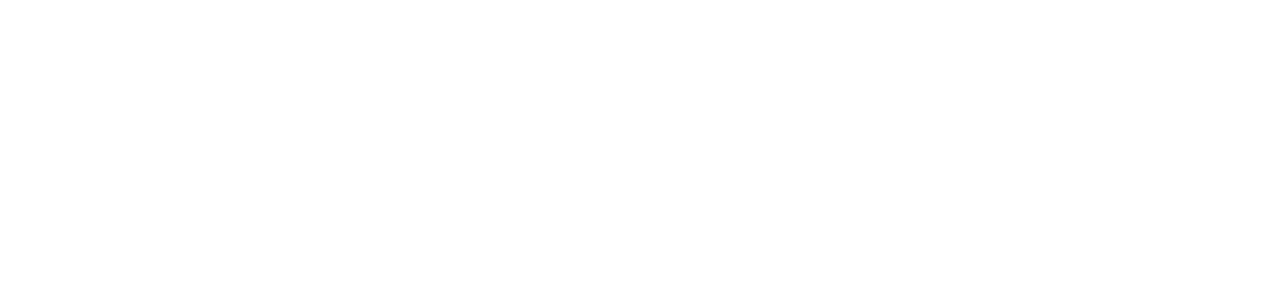
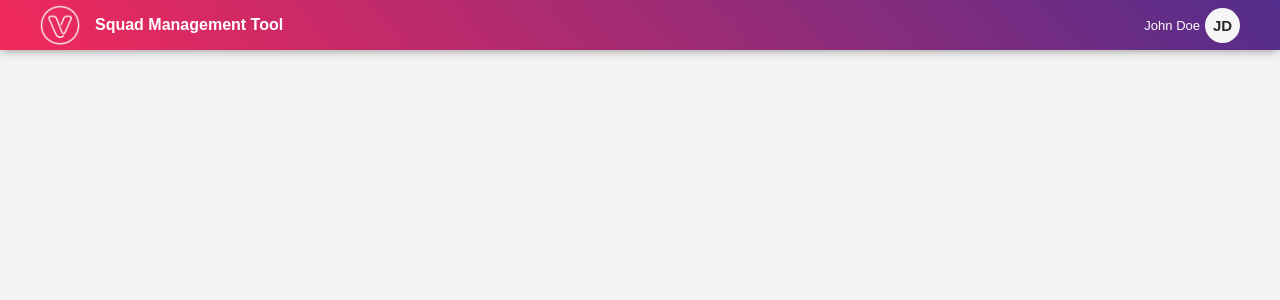
Before and after one commit to danielejsantos/squad-management-tool, a React (Create React App) app: page / in a window 1280 px wide. Shown: the top 300 px of the page. Built offline with nearby package versions, Linux system fonts and the light colour scheme.

Commit message:
Create Header component

```diff
--- a/src/App.tsx
+++ b/src/App.tsx
@@ -1,13 +1,20 @@
 import React from "react";
 import { BrowserRouter, Routes, Route } from "react-router-dom";
+
+import Header from "./components/Header";
+
+import GlobalStyles from "./styles/GlobalStyles";
 
 function App() {
   return (
     <BrowserRouter>
+      <Header />
       <Routes>
         <Route path="/" element={<div />} />
         <Route path="/create" element={<div />} />
       </Routes>
+
+      <GlobalStyles />
     </BrowserRouter>
   );
 }
--- /dev/null
+++ b/src/components/Header/index.tsx
@@ -0,0 +1,24 @@
+import React from "react";
+
+import { Container, LogoWrapper, UserWrapper, Avatar } from "./styles";
+
+import logoImg from "../../assets/logo.png";
+
+const Header: React.FC = () => {
+  return (
+    <Container>
+      <LogoWrapper>
+        <img src={logoImg} alt="" />
+        <span>Squad Management Tool</span>
+      </LogoWrapper>
+      <UserWrapper>
+        <span>John Doe</span>
+        <Avatar>
+          <span>JD</span>
+        </Avatar>
+      </UserWrapper>
+    </Container>
+  );
+};
+
+export default Header;
--- /dev/null
+++ b/src/components/Header/styles.ts
@@ -0,0 +1,57 @@
+import styled from "styled-components";
+
+export const Container = styled.div`
+  display: flex;
+  width: 100%;
+  height: 50px;
+  background-image: linear-gradient(230deg, #532d8c 0%, #f2295b 100%);
+  align-items: center;
+  justify-content: space-between;
+  box-sizing: border-box;
+  box-shadow: 0 2px 10px -2px #888888;
+`;
+
+export const LogoWrapper = styled.div`
+  display: flex;
+  align-items: center;
+
+  > img {
+    width: 40px;
+    height: 40px;
+    margin-left: 40px;
+  }
+
+  > span {
+    color: #fff;
+    font-weight: bold;
+    margin-left: 15px;
+  }
+`;
+
+export const UserWrapper = styled.div`
+  display: flex;
+  align-items: center;
+
+  > span {
+    color: #fff;
+    font-size: 13px;
+    margin-right: 5px;
+  }
+`;
+
+export const Avatar = styled.div`
+  display: flex;
+  align-items: center;
+  justify-content: center;
+  width: 35px;
+  height: 35px;
+  border-radius: 50%;
+  background-color: #f6f6f6;
+  margin-right: 40px;
+
+  > span {
+    color: #2b2b2b;
+    font-weight: bold;
+    font-size: 15px;
+  }
+`;
```
Also changed, not shown: src/assets/logo.png (added).
